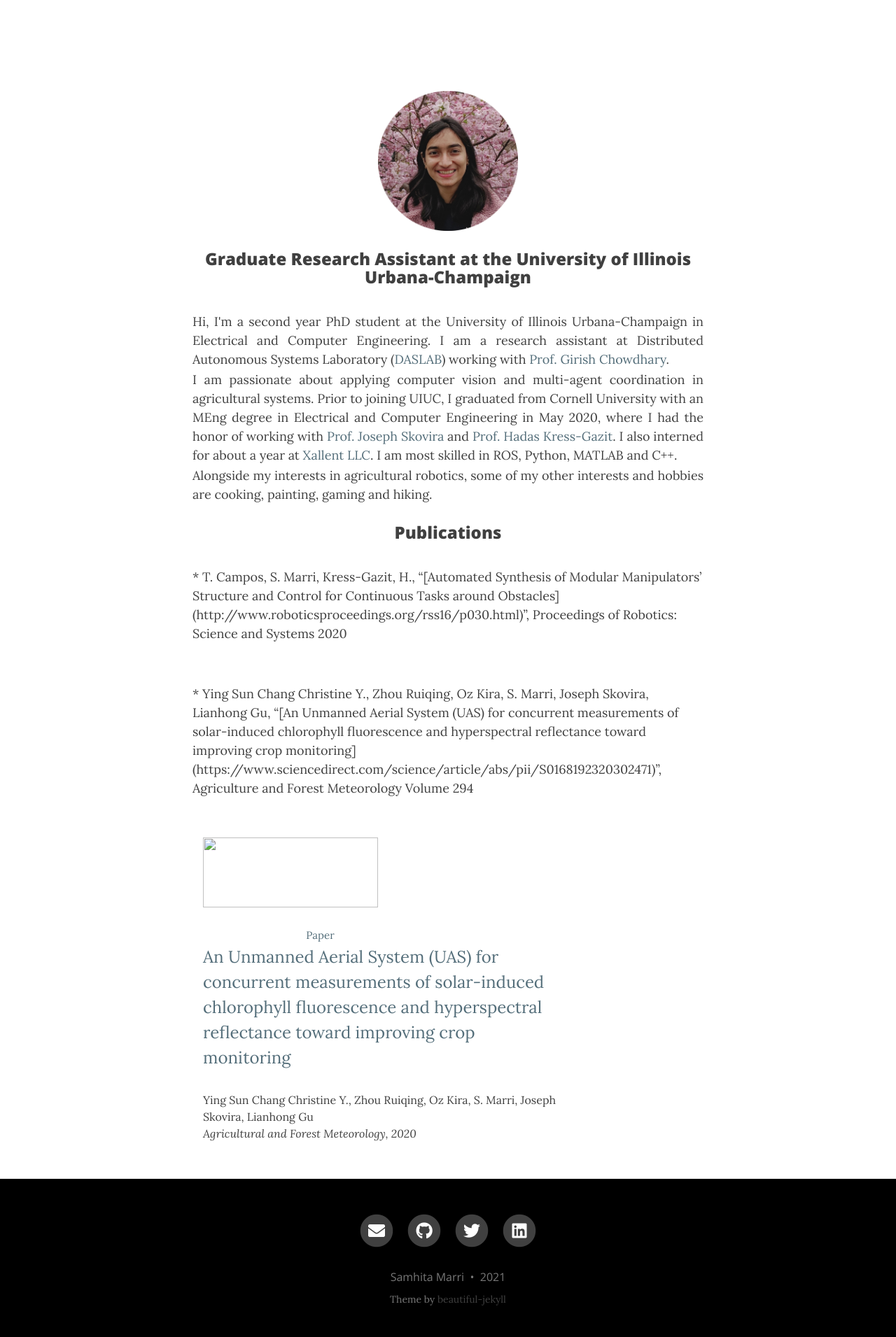
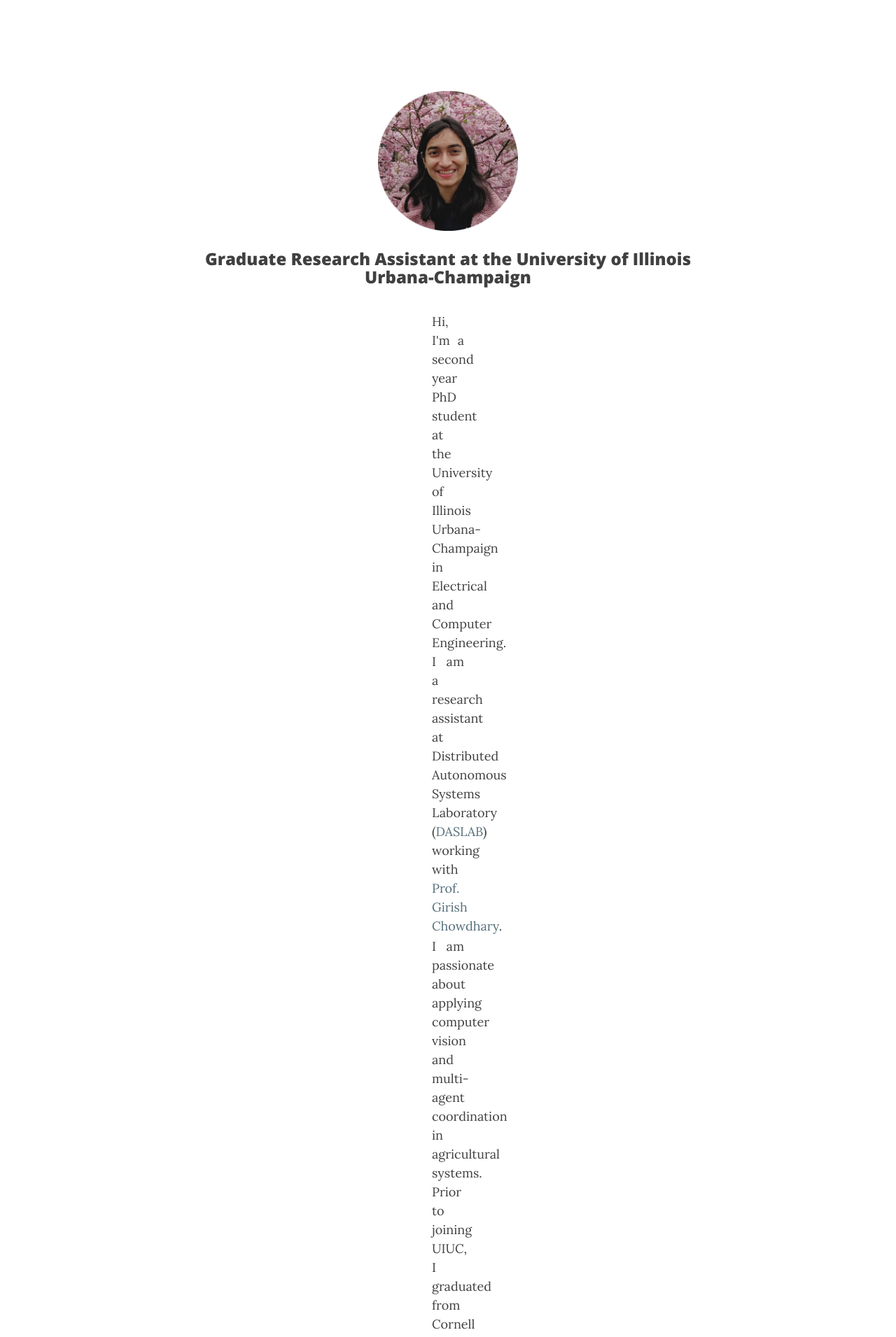
Before and after one commit to samhita-m/samhita-m.github.io, a Jekyll site: the page built from index.html, in a window 1280 px wide. Shown: the top 1911 px of the page at 70% size. Built offline with Jekyll 4.4.1, drawn with Linux system fonts in a browser that asks for light colours; nearby versions of some CDN libraries; the list of posts is cut into pages by our own code.

```diff
--- a/assets/css/main.css
+++ b/assets/css/main.css
@@ -23,7 +23,7 @@
 }
 p {
   line-height: 1.5;
-  border-width: 1.875rem;
+  width: 2.875rem;
   margin: 0.1rem auto;
 }
 h1,h2,h3,h4,h5,h6 {
```
